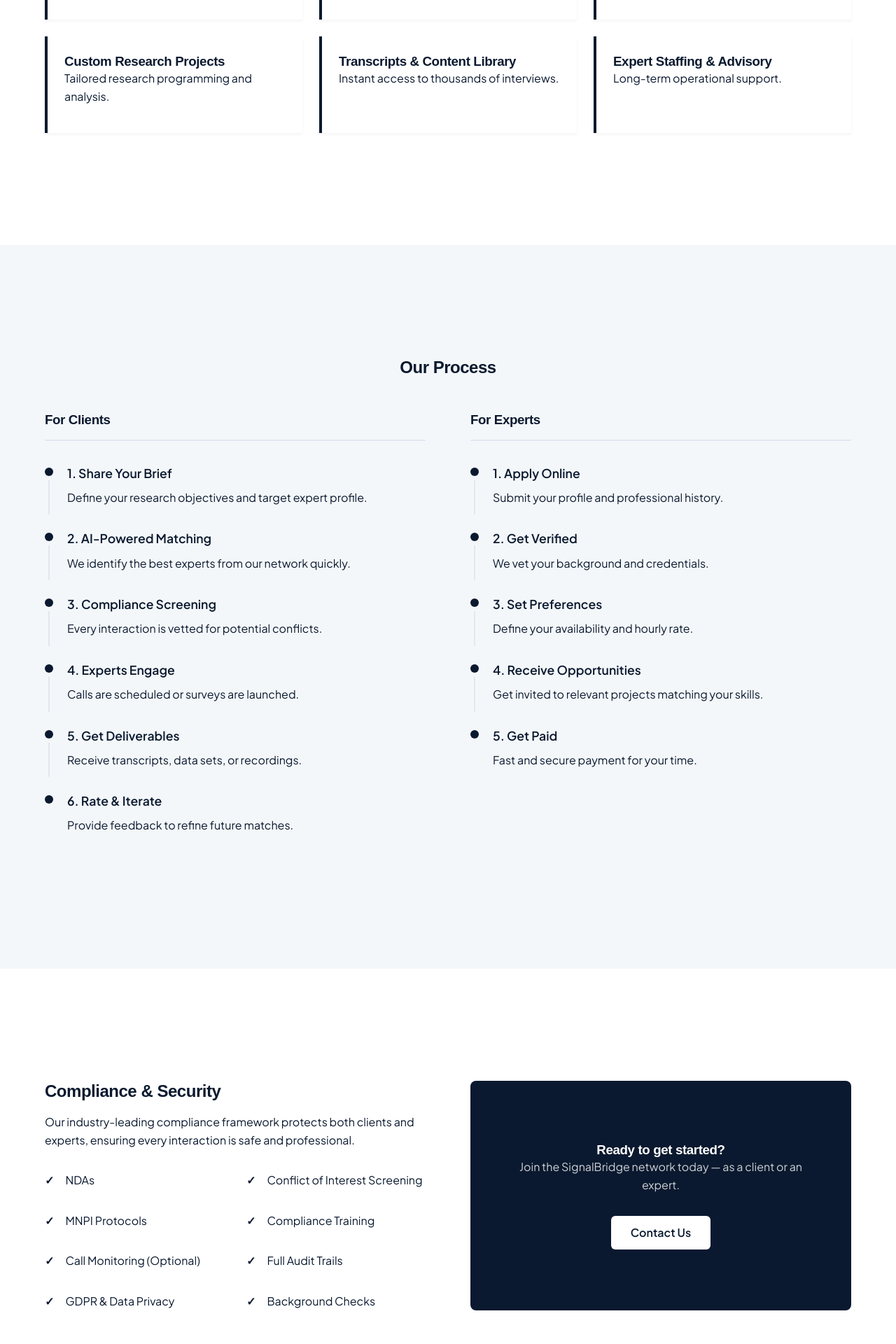
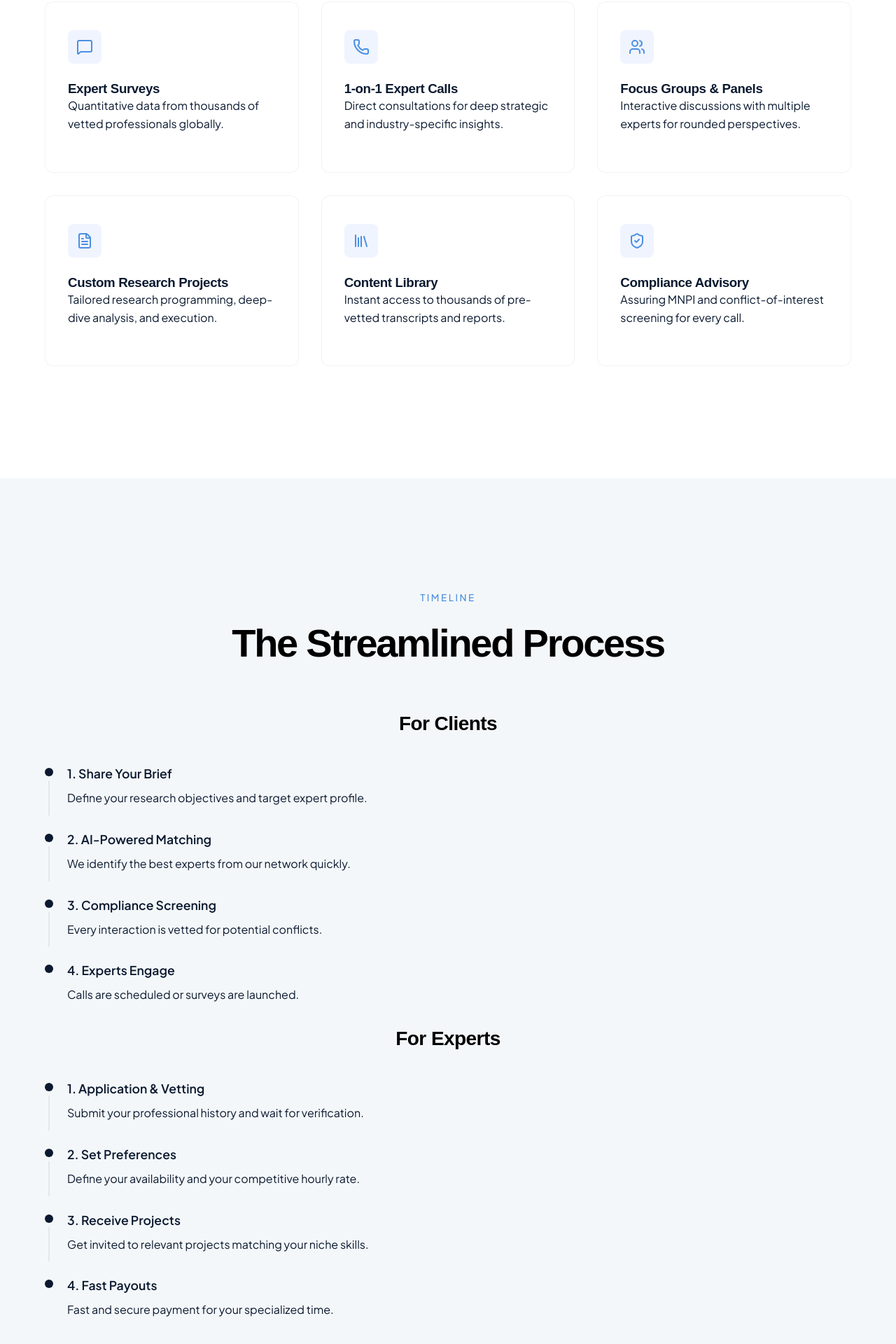
Before and after one commit to skydani26/signalbridge-insights, a Next.js app: page /how-it-works in a window 1280 px wide. Shown: the part 860-2780 px from the top of the page at 70% size. Built offline with nearby package versions, Linux system fonts and the light colour scheme; a web font is replaced by a local one.

Commit message:
Overhaul How It Works page with enterprise theme and updated messaging

```diff
--- a/src/app/how-it-works/how-it-works.module.css
+++ b/src/app/how-it-works/how-it-works.module.css
@@ -1,19 +1,17 @@
 .hero {
     padding: 180px 0 160px;
     background-color: var(--color-primary);
-    /* Deep Navy */
     text-align: center;
 }
 
 .hero h1 {
     font-family: var(--font-heading);
     color: var(--color-white);
-    /* White instead of primary navy */
-    font-size: 3.5rem;
+    font-size: 5rem;
     font-weight: 600;
-    /* Reduced from 800 */
     margin-bottom: 32px;
-    letter-spacing: -0.03em;
+    letter-spacing: -0.04em;
+    line-height: 1.1;
 }
 
 .heroSubtitle {
@@ -25,32 +23,67 @@
     line-height: 1.6;
 }
 
-.formatList {
+.formatGrid {
     display: grid;
-    grid-template-columns: repeat(auto-fit, minmax(300px, 1fr));
-    gap: 24px;
-    margin-top: 48px;
+    grid-template-columns: repeat(3, 1fr);
+    gap: 32px;
+    margin-top: 64px;
 }
 
 .formatCard {
-    background: var(--color-white);
-    padding: 24px;
-    border-left: 4px solid var(--color-primary);
-    box-shadow: 0 2px 4px rgba(0, 0, 0, 0.05);
+    background: white;
+    padding: 40px 32px;
+    border-radius: 12px;
+    transition: all 0.3s ease;
+    border: 1px solid rgba(0, 0, 0, 0.05);
+    text-align: left;
 }
 
-.processContainer {
-    display: grid;
-    grid-template-columns: 1fr 1fr;
-    gap: 64px;
-    margin-top: 48px;
+.formatCard:hover {
+    transform: translateY(-8px);
+    box-shadow: 0 12px 30px rgba(0, 0, 0, 0.06);
+    border-color: var(--color-secondary);
+}
+
+.formatIcon {
+    width: 48px;
+    height: 48px;
+    background: #f0f4ff;
+    border-radius: 8px;
+    display: flex;
+    align-items: center;
+    justify-content: center;
+    color: var(--color-secondary);
+    margin-bottom: 24px;
+}
+
+.sectionTag {
+    color: var(--color-secondary);
+    font-weight: 500;
+    text-transform: uppercase;
+    font-size: 0.85rem;
+    letter-spacing: 2.5px;
+    margin-bottom: 20px;
+    display: block;
+    text-align: center;
+}
+
+.sectionTitle {
+    color: #000000;
+    font-size: 3.5rem;
+    font-weight: 800;
+    text-align: center;
+    margin-bottom: 64px;
+    letter-spacing: -0.04em;
+    line-height: 1.2;
 }
 
 .processColumn h3 {
-    color: var(--color-primary);
-    border-bottom: 2px solid var(--color-gray-200);
-    padding-bottom: 16px;
-    margin-bottom: 32px;
+    color: #000000;
+    font-size: 1.75rem;
+    font-weight: 700;
+    margin-bottom: 40px;
+    text-align: center;
 }
 
 .timeline {
@@ -96,21 +129,29 @@
     color: var(--color-text-main);
 }
 
+.complianceSection {
+    background-color: #ffffff;
+    padding: 100px 0;
+}
+
 .complianceGrid {
     display: grid;
     grid-template-columns: repeat(2, 1fr);
-    gap: 32px;
+    gap: 20px 48px;
+    margin-top: 40px;
 }
 
 .complianceItem {
     display: flex;
-    align-items: flex-start;
-    gap: 16px;
+    align-items: center;
+    gap: 12px;
+    font-size: 1.05rem;
+    font-weight: 600;
+    color: var(--color-primary);
 }
 
 .checkIcon {
-    color: var(--color-primary);
-    font-weight: bold;
+    color: var(--color-secondary);
 }
 
 @media (max-width: 1024px) {
--- a/src/app/how-it-works/page.tsx
+++ b/src/app/how-it-works/page.tsx
@@ -3,6 +3,7 @@ import React from 'react';
 import SectionWrapper from "@/components/SectionWrapper";
 import Button from "@/components/Button";
 import styles from "./how-it-works.module.css";
+import { MessageSquare, Phone, Users, FileText, Library, ShieldCheck, CheckCircle2 } from "lucide-react";
 
 export const metadata = {
     title: "How It Works | SignalBridge Insights",
@@ -16,131 +17,128 @@ export default function HowItWorks() {
                 <div className="container">
                     <h1>How SignalBridge Works</h1>
                     <p className={styles.heroSubtitle}>
-                        From surveys and calls to focus groups and custom projects — a streamlined process designed to connect you with expert knowledge quickly, compliantly, and effectively.
+                        From surveys and calls to focus groups and custom projects — a streamlined process
+                        designed to connect you with expert knowledge quickly, compliantly, and effectively.
                     </p>
                 </div>
             </section>
 
             <SectionWrapper>
-                <h2 className="text-center">Engagement Formats</h2>
-                <div className={styles.formatList}>
+                <span className={styles.sectionTag}>CAPABILITIES</span>
+                <h2 className={styles.sectionTitle}>Engagement Formats</h2>
+                <div className={styles.formatGrid}>
                     <div className={styles.formatCard}>
+                        <div className={styles.formatIcon}><MessageSquare size={24} /></div>
                         <h3>Expert Surveys</h3>
-                        <p>Quantitative data from vetted professionals.</p>
+                        <p>Quantitative data from thousands of vetted professionals globally.</p>
                     </div>
                     <div className={styles.formatCard}>
+                        <div className={styles.formatIcon}><Phone size={24} /></div>
                         <h3>1-on-1 Expert Calls</h3>
-                        <p>Direct consultations for deep insights.</p>
+                        <p>Direct consultations for deep strategic and industry-specific insights.</p>
                     </div>
                     <div className={styles.formatCard}>
+                        <div className={styles.formatIcon}><Users size={24} /></div>
                         <h3>Focus Groups & Panels</h3>
-                        <p>Interactive discussions with multiple experts.</p>
+                        <p>Interactive discussions with multiple experts for rounded perspectives.</p>
                     </div>
                     <div className={styles.formatCard}>
+                        <div className={styles.formatIcon}><FileText size={24} /></div>
                         <h3>Custom Research Projects</h3>
-                        <p>Tailored research programming and analysis.</p>
+                        <p>Tailored research programming, deep-dive analysis, and execution.</p>
                     </div>
                     <div className={styles.formatCard}>
-                        <h3>Transcripts & Content Library</h3>
-                        <p>Instant access to thousands of interviews.</p>
+                        <div className={styles.formatIcon}><Library size={24} /></div>
+                        <h3>Content Library</h3>
+                        <p>Instant access to thousands of pre-vetted transcripts and reports.</p>
                     </div>
                     <div className={styles.formatCard}>
-                        <h3>Expert Staffing & Advisory</h3>
-                        <p>Long-term operational support.</p>
+                        <div className={styles.formatIcon}><ShieldCheck size={24} /></div>
+                        <h3>Compliance Advisory</h3>
+                        <p>Assuring MNPI and conflict-of-interest screening for every call.</p>
                     </div>
                 </div>
             </SectionWrapper>
 
             <SectionWrapper background="gray">
-                <h2 className="text-center">Our Process</h2>
+                <span className={styles.sectionTag}>TIMELINE</span>
+                <h2 className={styles.sectionTitle}>The Streamlined Process</h2>
                 <div className={styles.processContainer}>
                     <div className={styles.processColumn}>
                         <h3>For Clients</h3>
-                        <ul className={styles.timeline}>
-                            <li className={styles.timelineItem}>
+                        <div className={styles.timeline}>
+                            <div className={styles.timelineItem}>
                                 <div className={styles.itemTitle}>1. Share Your Brief</div>
                                 <p>Define your research objectives and target expert profile.</p>
-                            </li>
-                            <li className={styles.timelineItem}>
+                            </div>
+                            <div className={styles.timelineItem}>
                                 <div className={styles.itemTitle}>2. AI-Powered Matching</div>
                                 <p>We identify the best experts from our network quickly.</p>
-                            </li>
-                            <li className={styles.timelineItem}>
+                            </div>
+                            <div className={styles.timelineItem}>
                                 <div className={styles.itemTitle}>3. Compliance Screening</div>
                                 <p>Every interaction is vetted for potential conflicts.</p>
-                            </li>
-                            <li className={styles.timelineItem}>
+                            </div>
+                            <div className={styles.timelineItem}>
                                 <div className={styles.itemTitle}>4. Experts Engage</div>
                                 <p>Calls are scheduled or surveys are launched.</p>
-                            </li>
-                            <li className={styles.timelineItem}>
-                                <div className={styles.itemTitle}>5. Get Deliverables</div>
-                                <p>Receive transcripts, data sets, or recordings.</p>
-                            </li>
-                            <li className={styles.timelineItem}>
-                                <div className={styles.itemTitle}>6. Rate & Iterate</div>
-                                <p>Provide feedback to refine future matches.</p>
-                            </li>
-                        </ul>
+                            </div>
+                        </div>
                     </div>
 
                     <div className={styles.processColumn}>
                         <h3>For Experts</h3>
-                        <ul className={styles.timeline}>
-                            <li className={styles.timelineItem}>
-                                <div className={styles.itemTitle}>1. Apply Online</div>
-                                <p>Submit your profile and professional history.</p>
-                            </li>
-                            <li className={styles.timelineItem}>
-                                <div className={styles.itemTitle}>2. Get Verified</div>
-                                <p>We vet your background and credentials.</p>
-                            </li>
-                            <li className={styles.timelineItem}>
-                                <div className={styles.itemTitle}>3. Set Preferences</div>
-                                <p>Define your availability and hourly rate.</p>
-                            </li>
-                            <li className={styles.timelineItem}>
-                                <div className={styles.itemTitle}>4. Receive Opportunities</div>
-                                <p>Get invited to relevant projects matching your skills.</p>
-                            </li>
-                            <li className={styles.timelineItem}>
-                                <div className={styles.itemTitle}>5. Get Paid</div>
-                                <p>Fast and secure payment for your time.</p>
-                            </li>
-                        </ul>
+                        <div className={styles.timeline}>
+                            <div className={styles.timelineItem}>
+                                <div className={styles.itemTitle}>1. Application & Vetting</div>
+                                <p>Submit your professional history and wait for verification.</p>
+                            </div>
+                            <div className={styles.timelineItem}>
+                                <div className={styles.itemTitle}>2. Set Preferences</div>
+                                <p>Define your availability and your competitive hourly rate.</p>
+                            </div>
+                            <div className={styles.timelineItem}>
+                                <div className={styles.itemTitle}>3. Receive Projects</div>
+                                <p>Get invited to relevant projects matching your niche skills.</p>
+                            </div>
+                            <div className={styles.timelineItem}>
+                                <div className={styles.itemTitle}>4. Fast Payouts</div>
+                                <p>Fast and secure payment for your specialized time.</p>
+                            </div>
+                        </div>
                     </div>
                 </div>
             </SectionWrapper>
 
-            <SectionWrapper>
-                <div style={{ display: 'grid', gridTemplateColumns: '1fr 1fr', gap: '64px' }}>
-                    <div>
-                        <h2 className="mb-4">Compliance & Security</h2>
-                        <p className="mb-8">
-                            Our industry-leading compliance framework protects both clients and experts, ensuring every interaction is safe and professional.
-                        </p>
-                        <div className={styles.complianceGrid}>
-                            <div className={styles.complianceItem}><span className={styles.checkIcon}>✓</span> NDAs</div>
-                            <div className={styles.complianceItem}><span className={styles.checkIcon}>✓</span> Conflict of Interest Screening</div>
-                            <div className={styles.complianceItem}><span className={styles.checkIcon}>✓</span> MNPI Protocols</div>
-                            <div className={styles.complianceItem}><span className={styles.checkIcon}>✓</span> Compliance Training</div>
-                            <div className={styles.complianceItem}><span className={styles.checkIcon}>✓</span> Call Monitoring (Optional)</div>
-                            <div className={styles.complianceItem}><span className={styles.checkIcon}>✓</span> Full Audit Trails</div>
-                            <div className={styles.complianceItem}><span className={styles.checkIcon}>✓</span> GDPR & Data Privacy</div>
-                            <div className={styles.complianceItem}><span className={styles.checkIcon}>✓</span> Background Checks</div>
+            <section className={styles.complianceSection}>
+                <div className="container">
+                    <div style={{ display: 'grid', gridTemplateColumns: '1.2fr 1fr', gap: '80px', alignItems: 'center' }}>
+                        <div>
+                            <span className={styles.sectionTag} style={{ textAlign: 'left' }}>SECURITY</span>
+                            <h2 className={styles.sectionTitle} style={{ textAlign: 'left', marginBottom: '24px' }}>Compliance & Safety</h2>
+                            <p style={{ fontSize: '1.25rem', color: 'var(--color-text-light)', lineHeight: '1.6', marginBottom: '32px' }}>
+                                Our industry-leading compliance framework protects both clients and experts,
+                                ensuring every interaction is safe, professional, and audit-ready.
+                            </p>
+                            <div className={styles.complianceGrid}>
+                                <div className={styles.complianceItem}><CheckCircle2 className={styles.checkIcon} size={20} /> MNPI Protocols</div>
+                                <div className={styles.complianceItem}><CheckCircle2 className={styles.checkIcon} size={20} /> Conflict Screening</div>
+                                <div className={styles.complianceItem}><CheckCircle2 className={styles.checkIcon} size={20} /> NDA Enforcement</div>
+                                <div className={styles.complianceItem}><CheckCircle2 className={styles.checkIcon} size={20} /> Full Audit Trails</div>
+                                <div className={styles.complianceItem}><CheckCircle2 className={styles.checkIcon} size={20} /> GDPR Compliance</div>
+                                <div className={styles.complianceItem}><CheckCircle2 className={styles.checkIcon} size={20} /> Identity Verification</div>
+                            </div>
                         </div>
-                    </div>
-                    <div style={{ backgroundColor: 'var(--color-primary)', borderRadius: '8px', padding: '48px', color: 'white', display: 'flex', flexDirection: 'column', justifyContent: 'center', textAlign: 'center' }}>
-                        <h3 style={{ color: 'white' }}>Ready to get started?</h3>
-                        <p style={{ color: 'rgba(255,255,255,0.8)', marginBottom: '32px' }}>
-                            Join the SignalBridge network today — as a client or an expert.
-                        </p>
-                        <div style={{ display: 'flex', gap: '16px', justifyContent: 'center' }}>
-                            <Button href="/contact" className="btn" style={{ backgroundColor: 'white', color: 'var(--color-primary)' }}>Contact Us</Button>
+                        <div style={{ backgroundColor: 'var(--color-primary)', borderRadius: '16px', padding: '56px', color: 'white', textAlign: 'center' }}>
+                            <h3 style={{ color: 'white', fontSize: '2rem', fontWeight: '800', marginBottom: '16px' }}>Ready to Scale?</h3>
+                            <p style={{ color: 'rgba(255,255,255,0.8)', fontSize: '1.1rem', marginBottom: '32px', lineHeight: '1.6' }}>
+                                Connect with the world&apos;s leading network of verified experts today.
+                            </p>
+                            <Button href="/contact" className="btn" style={{ backgroundColor: 'white', color: 'var(--color-primary)', fontWeight: '700' }}>Contact Us Now</Button>
                         </div>
                     </div>
                 </div>
-            </SectionWrapper>
+            </section>
         </main>
     );
 }
```
